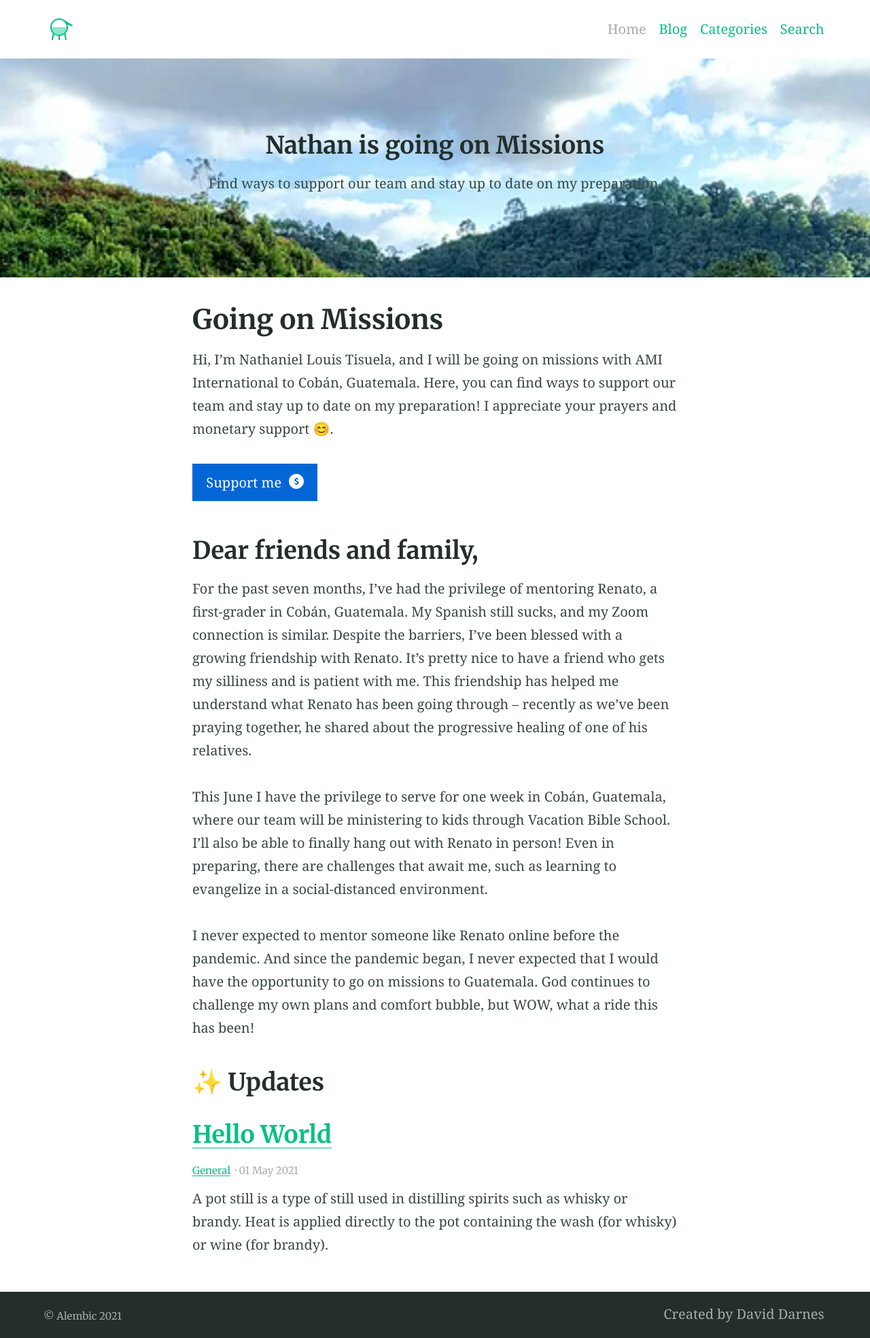
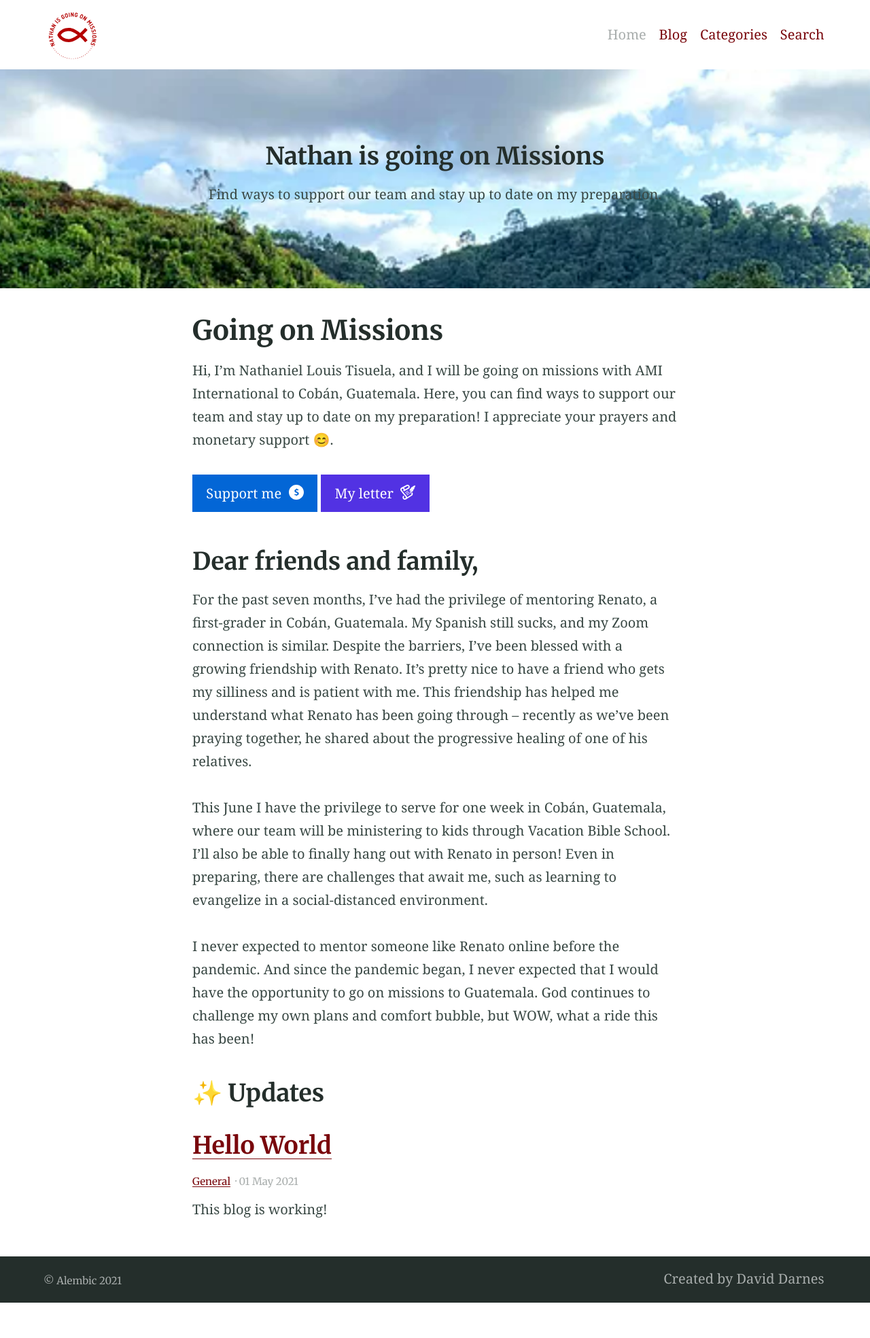
Before and after one commit to nananananate/guatemala-missions, a Jekyll site: the page built from index.md, in a window 1280 px wide. Shown: the whole page at 68% size. Built offline with Jekyll 4.4.1, drawn with Linux system fonts in a browser that asks for light colours; after the commit the page ends 1916 px from its top, so only the background shows below that.

Commit message:
added support letter

```diff
--- a/_posts/2021-05-01-hello-world.md
+++ b/_posts/2021-05-01-hello-world.md
@@ -3,7 +3,7 @@ title: Hello World
 categories:
 - General
 excerpt: |
-  A pot still is a type of still used in distilling spirits such as whisky or brandy. Heat is applied directly to the pot containing the wash (for whisky) or wine (for brandy).
+ This blog is working!
 feature_text: |
   ## Hello World
   This blog is working!
--- a/_sass/_settings.scss
+++ b/_sass/_settings.scss
@@ -2,13 +2,13 @@
 $backgroundColour: #ffffff !default;
 $codeBackgroundColour: #fafafa !default;
 $featureBackgroundColour: #f9fafa !default;
-$accentColour: #05bf85 !default;
+$accentColour: #9b1b1b !default;
 
 // Text colours
 $headingColour: #242e2b !default;
 $bodyColour: #384743 !default;
-$linkColour: #05bf85 !default;
-$hoverColour: #008000 !default;
+$linkColour: #79070c !default;
+$hoverColour: #8b3737 !default;
 $focusColour: #fa407a !default;
 $captionColour: #a8adac !default;
 $white: #ffffff !default;
--- a/index.md
+++ b/index.md
@@ -11,7 +11,7 @@ excerpt: "Hi, I'm Nathaniel Louis Tisuela, and I will be going on missions with
 Hi, I'm Nathaniel Louis Tisuela, and I will be going on missions with AMI International to Cobán, Guatemala.
 Here, you can find ways to support our team and stay up to date on my preparation! I appreciate your prayers and monetary support 😊.
 
-{% include button.html text="Support me" icon="donation" link="https://churchofsouthland.ccbchurch.com/goto/forms/681/responses/new" color="#0366d6" %}
+{% include button.html text="Support me" icon="donation" link="https://churchofsouthland.ccbchurch.com/goto/forms/681/responses/new" color="#0366d6" %}{% include button.html text="My letter" icon="letter" link="./assets/pdfs/support-letter.pdf" color="#5232E3" %}
 
 ## Dear friends and family,
 
```
Also changed, not shown: _includes/site-icons.svg, assets/logos/logo.svg, 1 other file.
